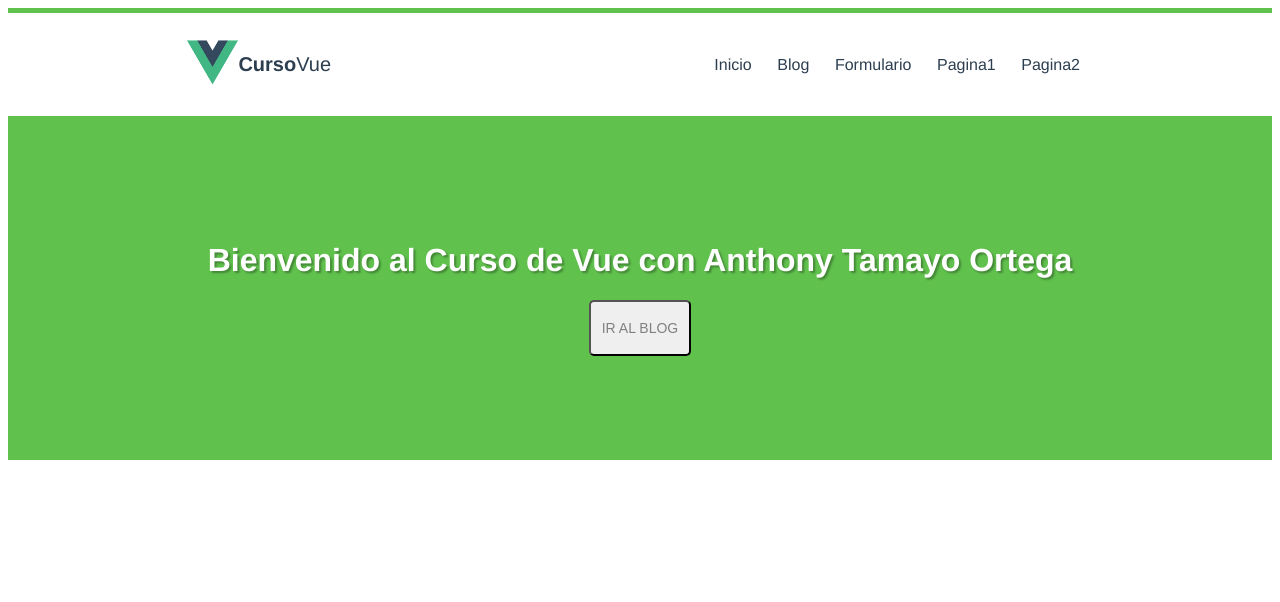
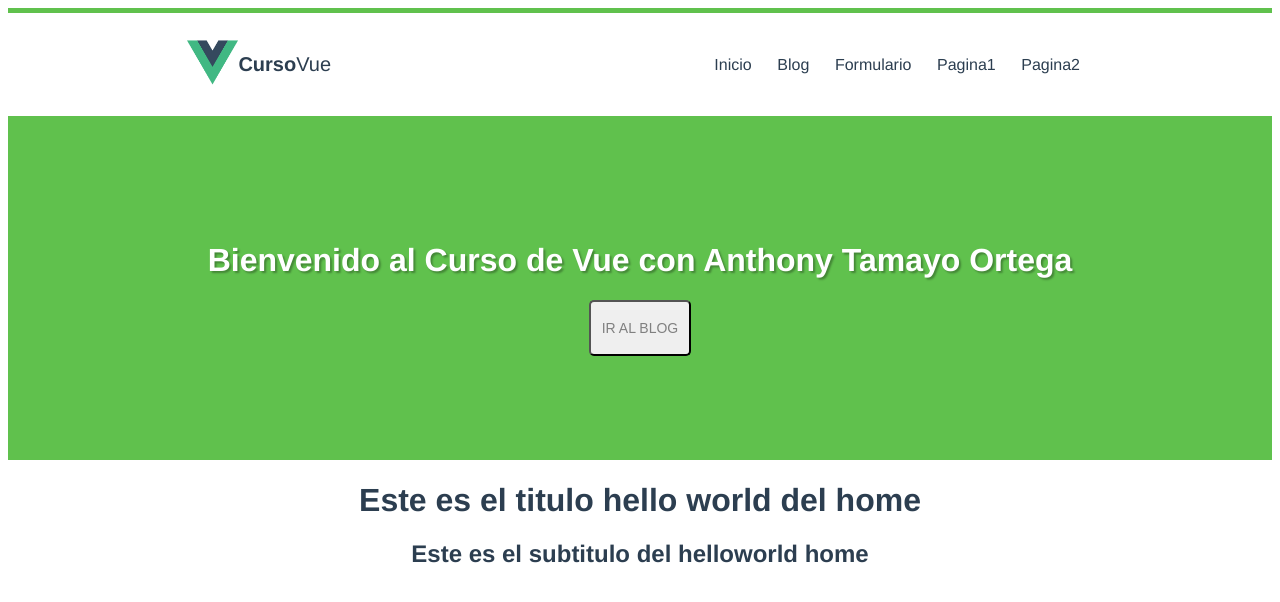
Before and after one commit to atamayo1/appvue, a Vue app: page / in a window 1280 px wide. Shown: the top 602 px of the page. Built offline with nearby package versions, Linux system fonts and the light colour scheme.

Commit message:
i add fixes on project

```diff
--- a/package.json
+++ b/package.json
@@ -9,7 +9,8 @@
   },
   "dependencies": {
     "core-js": "^3.6.5",
-    "vue": "^2.6.11"
+    "vue": "^2.6.11",
+    "vue-router": "^3.4.3"
   },
   "devDependencies": {
     "@vue/cli-plugin-babel": "~4.5.0",
--- a/src/App.vue
+++ b/src/App.vue
@@ -1,7 +1,8 @@
 <template>
   <div id="app">
-    <Menu title_izq="Curso" title_dere="Vue" :list="['Inicio', 'Blog', 'Formulario', 'Pagina1', 'Pagina2']" />
-    <Banner title_banner="Bienvenido al Curso de Vue con Anthony Tamayo Ortega" text_btn="IR AL BLOG" />
+        <Menu title_izq="Curso" title_dere="Vue" :list="['Inicio', 'Blog', 'Formulario', 'Pagina1', 'Pagina2']" />
+        <Banner title_banner="Bienvenido al Curso de Vue con Anthony Tamayo Ortega" text_btn="IR AL BLOG" />
+        <router-view></router-view>
   </div>
 </template>
 
@@ -12,7 +13,7 @@ export default {
   name: 'App',
   components: {
     Menu,
-    Banner
+    Banner,
   }
 }
 </script>
--- a/src/components/HelloWorld.vue
+++ b/src/components/HelloWorld.vue
@@ -1,24 +1,19 @@
 <template>
   <div class="hello">
-    <h1>{{ msg }}</h1>
-    <h2>{{ text }}</h2>
-    <MiComponent title="Este es MiComponent dentro de Hello World" />
+    <h1>{{ title }}</h1>
+    <h2>{{ subtitle }}</h2>
   </div>
 </template>
 
 <script>
-import MiComponent from './MiComponent'
 export default {
   name: 'HelloWorld',
-  components: {
-    MiComponent
-  },
   props: {
-    msg: String
+    title: String,
   },
   data(){
     return {
-      text: "Hola mundo desde el componente HelloWorld"
+      subtitle: "Este es el subtitulo del helloworld home"
       }
   }
 }
--- /dev/null
+++ b/src/components/Home.vue
@@ -0,0 +1,19 @@
+<template>
+  <div id="home">
+   <HelloWorld title="Este es el titulo hello world del home" />
+  </div>
+</template>
+
+<script>
+import HelloWorld from './HelloWorld.vue'
+export default {
+  name: 'Home',
+  components: {
+    HelloWorld
+  }
+}
+</script>
+
+<style>
+
+</style>
```
Also changed, not shown: src/components/MiComponent.vue (deleted, +0 -20 lines), src/main.js (+15 -0 lines), 1 other file (tests, documents, lock files or other folders).
